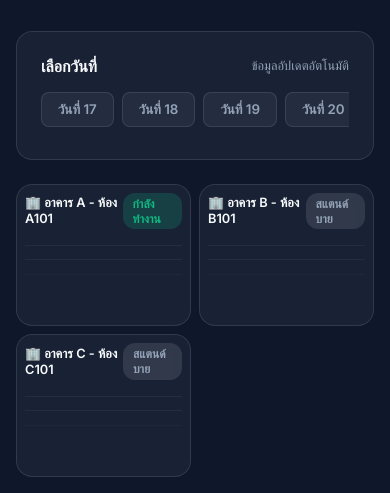
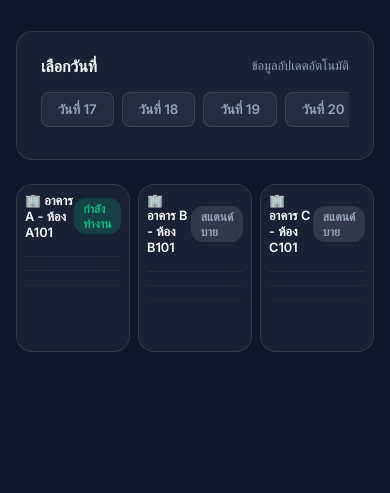
Before and after one commit to teeraworawuth-ai/energy-dashboard, a website: page index.html in a window 390 px wide. Shown: the part 596-1089 px from the top of the page. After the commit the page ends 964 px from the top, so only its background shows below. Drawn offline with nearby package versions, Linux system fonts and the light colour scheme; some packages are replaced by stand-ins of ours; no server answers; a script that the page names is missing.

Commit message:
Add files via upload

```diff
--- a/app.js
+++ b/app.js
@@ -317,13 +317,13 @@ document.addEventListener('DOMContentLoaded', () => {
     renderDateButtons();
     fetchAndRenderData();
 
-    // Set default scroll view to show 10:00 to 00:00 clearly
+    // Set default scroll view to show 12:00 to 00:00 clearly with padding
     // Add a slight delay to ensure the browser has rendered the wide canvases
     setTimeout(() => {
         document.querySelectorAll('.chart-scroll-wrapper').forEach(wrapper => {
             if (wrapper) {
-                // 14.5% of scrollWidth puts ~09:30 at the left edge
-                wrapper.scrollLeft = wrapper.scrollWidth * 0.145;
+                // 22.2% of scrollWidth puts ~11:20 at the left edge
+                wrapper.scrollLeft = wrapper.scrollWidth * 0.222;
             }
         });
     }, 500);
--- a/style.css
+++ b/style.css
@@ -152,7 +152,7 @@ h1 {
 /* Charts Section */
 .charts-section {
     display: grid;
-    grid-template-columns: repeat(2, 1fr);
+    grid-template-columns: repeat(3, 1fr);
     gap: 1.5rem;
 }
 
@@ -205,7 +205,7 @@ h1 {
 }
 
 .chart-inner {
-    width: 160%; /* Canvas is 1.6x container width */
+    width: 180%; /* Canvas is 1.8x container width */
     height: 80px; /* Smallest height as requested */
     position: relative;
 }
@@ -313,9 +313,9 @@ h1 {
         grid-template-columns: 1fr;
     }
 
-    /* Request: 2 charts per row on mobile */
+    /* Request: 3 charts per row on mobile */
     .charts-section {
-        grid-template-columns: repeat(2, 1fr);
+        grid-template-columns: repeat(3, 1fr);
         gap: 0.5rem; /* tight gap */
     }
 
```
